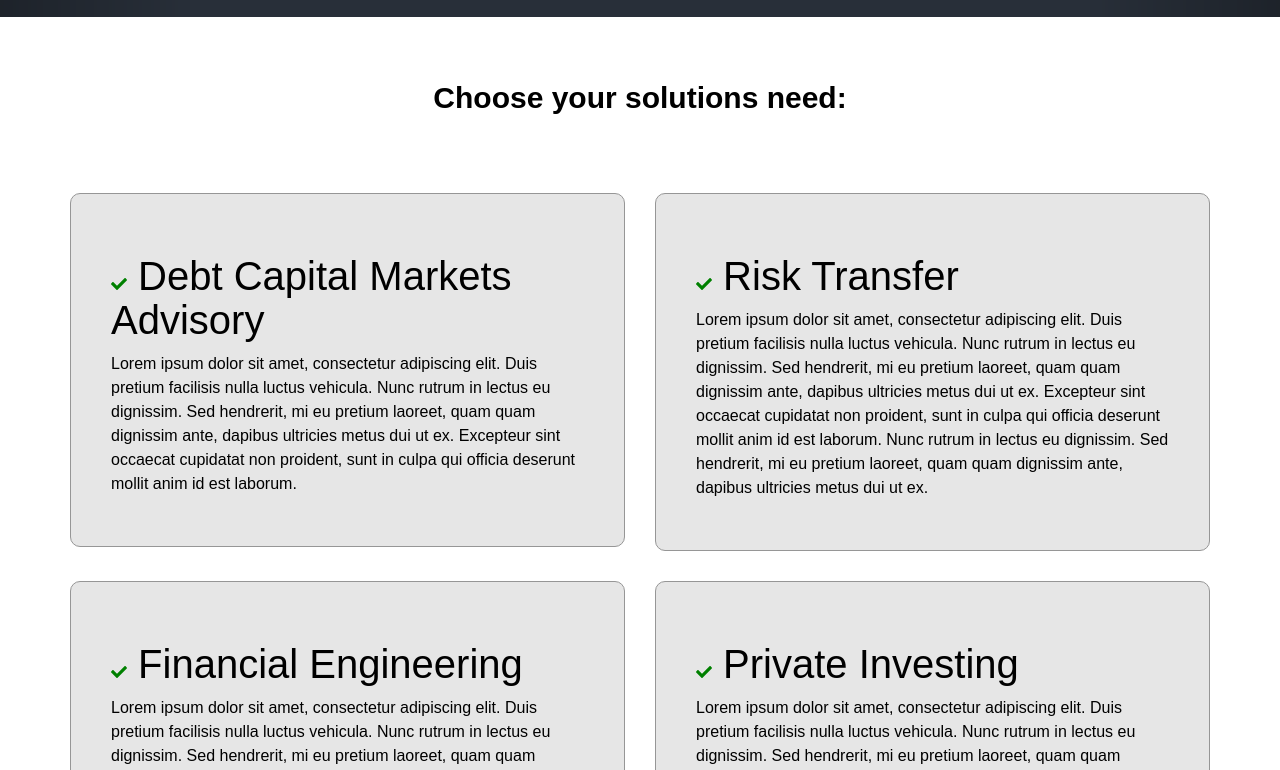
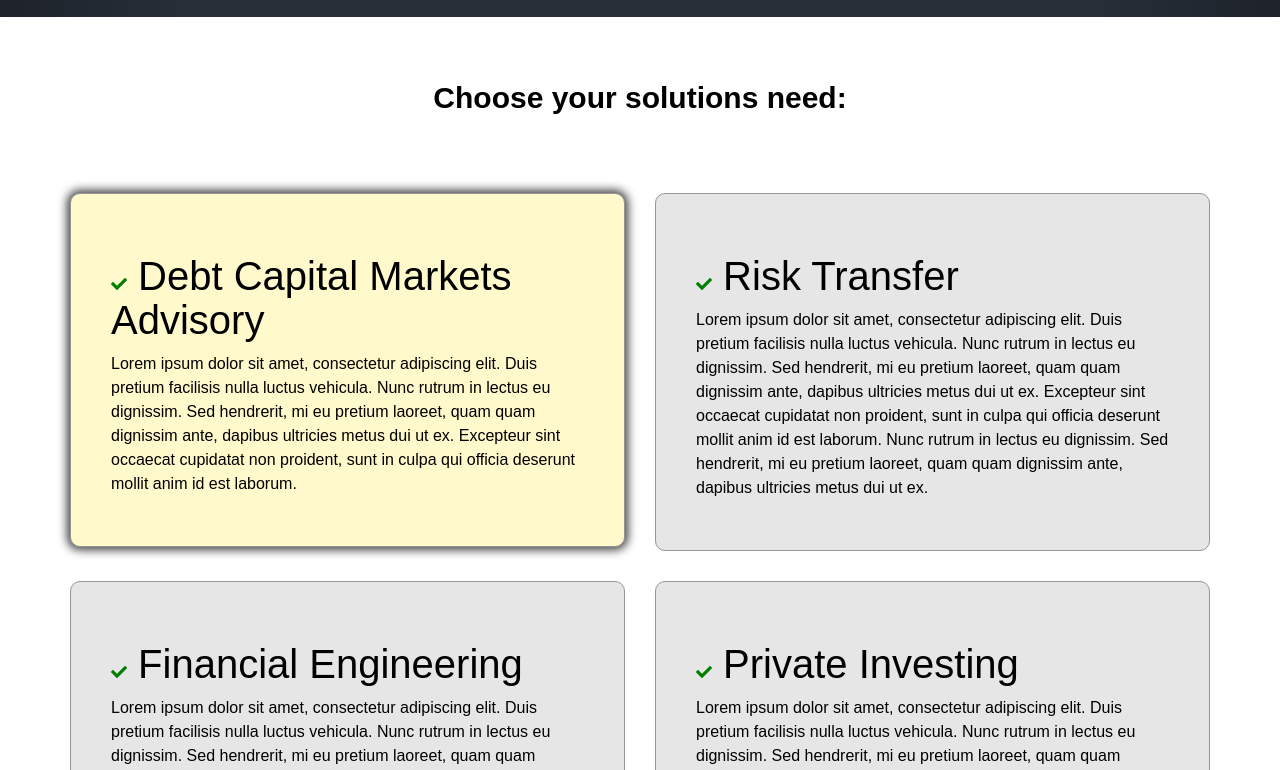
Before and after one commit to soph1ac/bizproject, a plain HTML site: page index.html in a window 1280 px wide. In both pictures the pointer is over the element 347 px from the left and 1608 px from the top of the page. Shown: the part 1292-2062 px from the top of the page. Drawn offline with Linux system fonts and the light colour scheme; a web font is replaced by a local one.

Commit message:
box highlight

```diff
--- a/css/style.css
+++ b/css/style.css
@@ -270,6 +270,11 @@ footer {
     animation: iconflip 2s;
 }
 
+#s3 div div div:hover {
+	background: #FFF9CB;
+	box-shadow: 0px 0px 10px 3px rgba(0, 0, 0, .75);
+	text-shadow: none;
+}
 
 #map {
     padding: 30px;
@@ -284,7 +289,7 @@ footer {
         /*  margin: 30px;*/
         background-color: #ffffff;
         border: 1px solid black;
-        opacity: 0.8;
+        opacity: 0.75;
         filter: alpha(opacity=60);
         /* For IE8 and earlier */
         padding-bottom: 3px;
```
